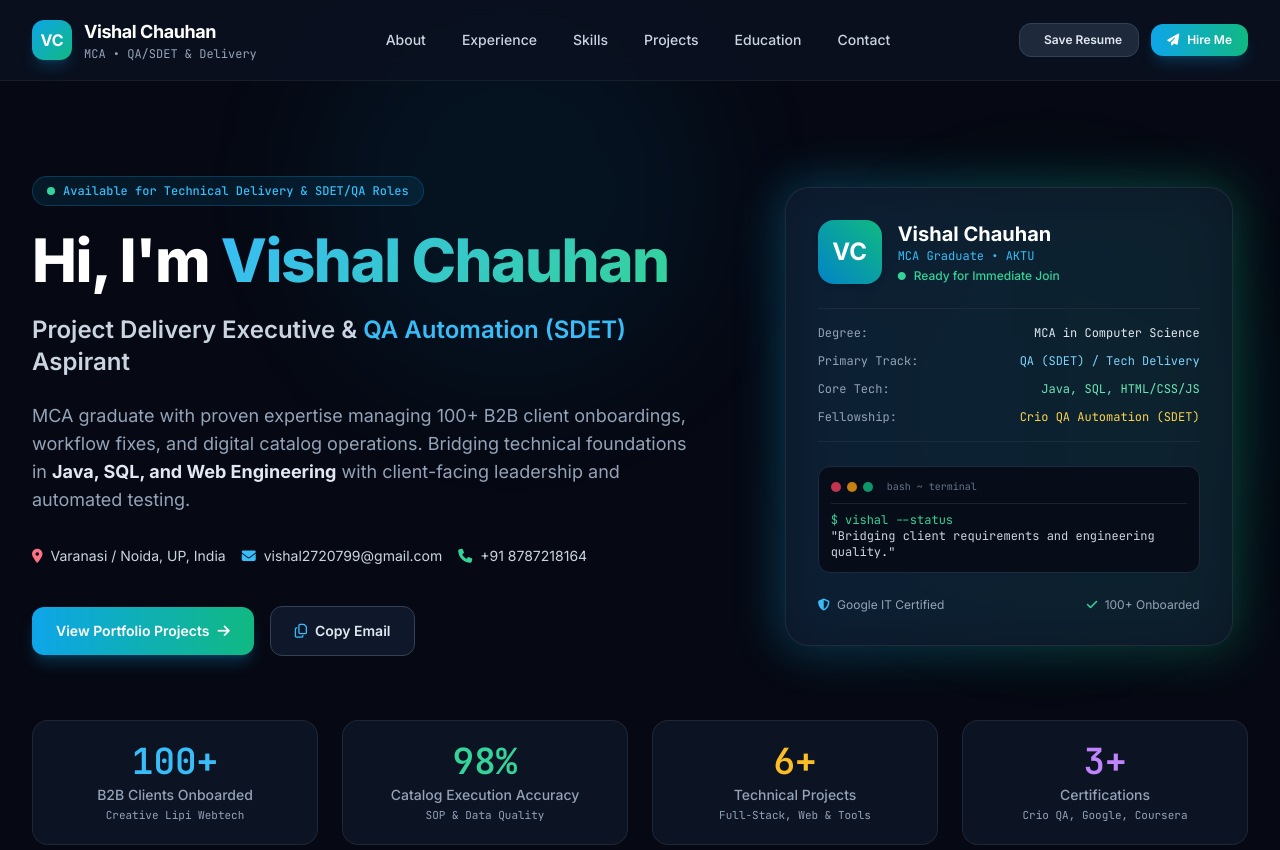
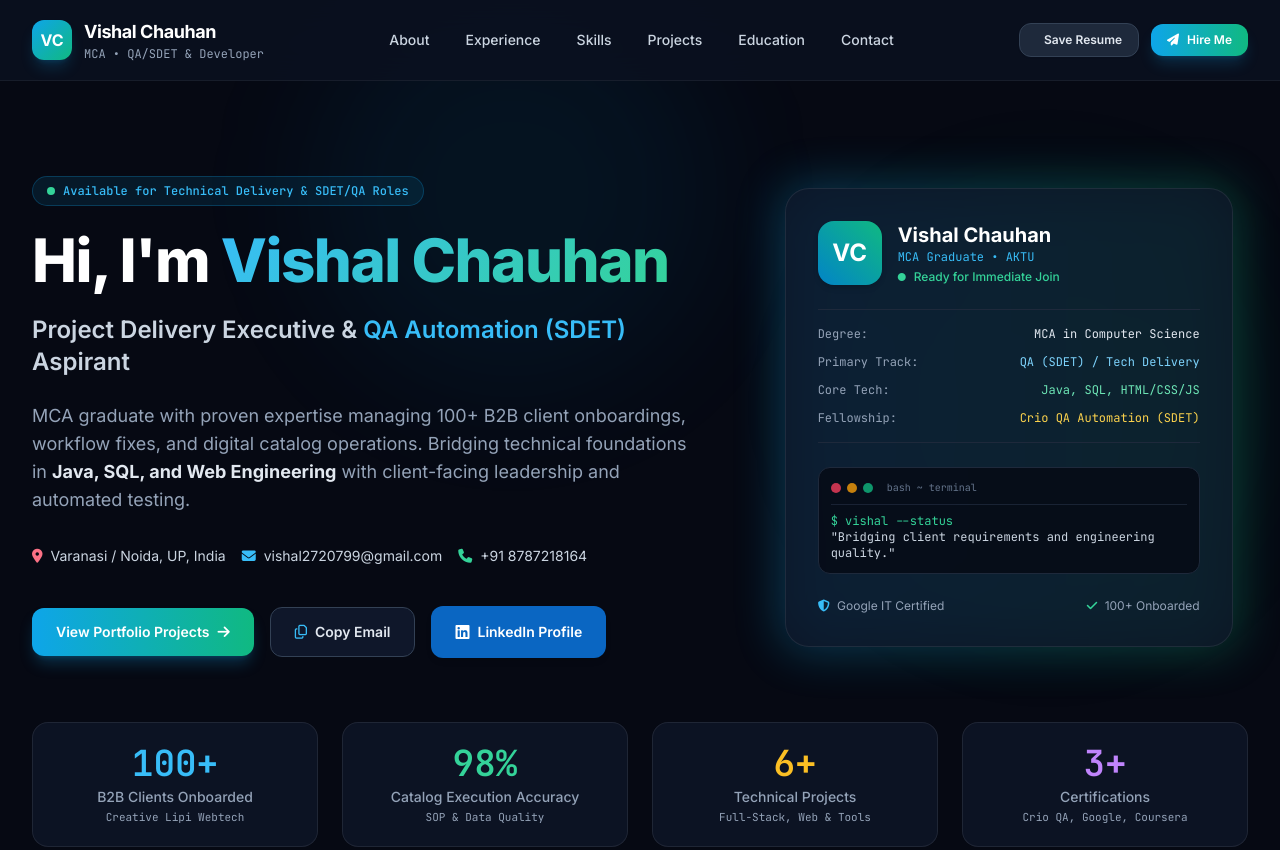
Before and after one commit to vishal2720799/vishal-portfolio, a plain HTML site: page index.html in a window 1280 px wide. Shown: the top 850 px of the page. Drawn offline with nearby package versions, Linux system fonts and the light colour scheme.

Commit message:
Update title and job description in index.html

```diff
--- a/index.html
+++ b/index.html
@@ -3,7 +3,7 @@
 <head>
   <meta charset="UTF-8">
   <meta name="viewport" content="width=device-width, initial-scale=1.0">
-  <title>Vishal Chauhan | Portfolio - Project Delivery & QA Automation / SDET</title>
+  <title>Vishal Chauhan | Portfolio - Developer & QA Automation / SDET </title>
 
   <!-- Google Fonts & Font Awesome Icons -->
   <link rel="preconnect" href="https://fonts.googleapis.com">
@@ -119,7 +119,7 @@
         </div>
         <div>
           <span class="text-lg font-bold tracking-tight text-white group-hover:text-primary-400 transition-colors">Vishal Chauhan</span>
-          <span class="block text-xs font-mono text-slate-400">MCA • QA/SDET & Delivery</span>
+          <span class="block text-xs font-mono text-slate-400">MCA • QA/SDET & Developer</span>
         </div>
       </a>
 
@@ -217,8 +217,11 @@
                 <i class="fa-regular fa-copy text-primary-400"></i>
                 <span>Copy Email</span>
               </button>
+                <a href="https://www.linkedin.com/in/vishal-chauhan-848376223" target="_blank" class="px-6 py-3.5 rounded-xl text-sm font-semibold bg-[#0A66C2] hover:bg-[#004182] text-white flex items-center gap-2 transition-all shadow-md">
+                <i class="fa-brands fa-linkedin text-base"></i>
+                <span>LinkedIn Profile</span>
+              </a>
             </div>
-
           </div>
 
           <!-- Right Column: Interactive Profile Card -->
```
